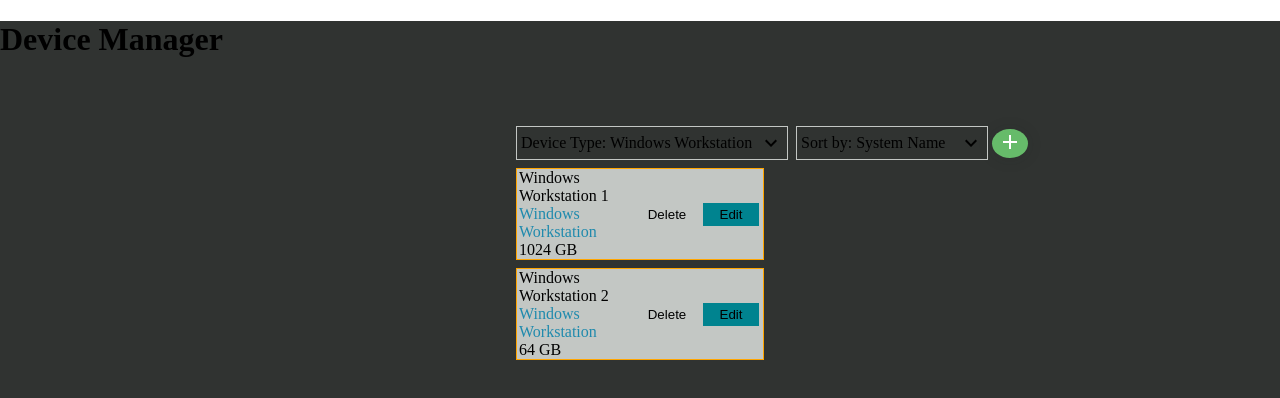
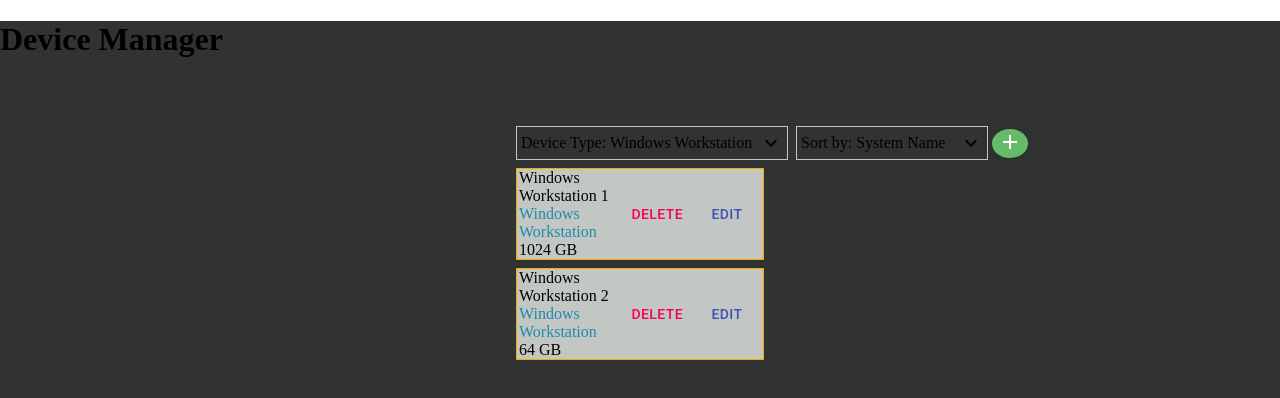
Before and after one commit to McSqueakins/devices, a React (Create React App) app: page / in a window 1280 px wide. Shown: the top 398 px of the page. Built offline with nearby package versions, Linux system fonts and the light colour scheme.

Commit message:
delete dialog skeleton exists

```diff
--- a/public/index.html
+++ b/public/index.html
@@ -20,6 +20,8 @@
       work correctly both with client-side routing and a non-root public URL.
       Learn how to configure a non-root public URL by running `npm run build`.
     -->
+    <link rel="stylesheet" href="https://fonts.googleapis.com/css?family=Roboto:300,400,500,700&display=swap" />
+    <link rel="stylesheet" href="https://fonts.googleapis.com/icon?family=Material+Icons" />
     <title>Devices</title>
   </head>
   <body>
--- a/src/dashboard/Dashboard.js
+++ b/src/dashboard/Dashboard.js
@@ -1,7 +1,10 @@
 import React, { useState } from "react";
+
+import Button from "@material-ui/core/Button";
+import { ListControls } from "./ListControls";
+import { DeleteDevice } from "./DeleteDevice";
+import { compose, prop, sortBy, toUpper, filter } from "ramda";
 import styled from "styled-components";
-import { ListControls } from "./ListControls";
-import { compose, prop, sortBy, toUpper, filter } from "ramda";
 
 const ListContainer = styled.div({
   alignContent: "center",
@@ -32,20 +35,7 @@
   alignItems: "center"
 });
 
-const StyledButton = styled.button`
-  border: none;
-  background-color: ${props => (props.cta ? "#00838f" : "transparent")};
-  cursor: pointer;
-  margin: 4px;
-  padding: 4px;
-  width: 56px;
-  :hover {
-    background-color: ${props => (props.cta ? "#006064" : "#b6bab7")};
-  }
-  :focus {
-    outline: none;
-  }
-`;
+const StyledButton = styled(Button)({ "&&": { margin: "4px" } });
 
 const types = {
   WINDOWS_WORKSTATION: "Windows Workstation",
@@ -119,8 +109,8 @@
               <ListItemText>{`${item.hdd_capacity} GB`}</ListItemText>
             </div>
             <ListItemOptionsContainer>
-              <StyledButton>Delete</StyledButton>
-              <StyledButton cta>Edit</StyledButton>
+              <DeleteDevice />
+              <StyledButton color="primary">Edit</StyledButton>
             </ListItemOptionsContainer>
           </ListItem>
         ))}
--- /dev/null
+++ b/src/dashboard/DeleteDevice.js
@@ -0,0 +1,57 @@
+import React, { useState } from "react";
+
+import Button from "@material-ui/core/Button";
+import Dialog from "@material-ui/core/Dialog";
+import DialogActions from "@material-ui/core/DialogActions";
+import DialogContent from "@material-ui/core/DialogContent";
+import DialogContentText from "@material-ui/core/DialogContentText";
+import DialogTitle from "@material-ui/core/DialogTitle";
+
+export const DeleteDevice = () => {
+  const [open, setOpen] = useState(false);
+
+  return (
+    <>
+      <Button
+        color="secondary"
+        onClick={() => {
+          setOpen(true);
+        }}
+      >
+        Delete
+      </Button>
+      <Dialog
+        open={open}
+        onClose={() => {
+          setOpen(false);
+        }}
+      >
+        <DialogTitle>{"Delete Device?"}</DialogTitle>
+        <DialogContent>
+          <DialogContentText>
+            This will delete the device permanently.
+          </DialogContentText>
+        </DialogContent>
+        <DialogActions>
+          <Button
+            onClick={() => {
+              setOpen(false);
+            }}
+            color="default"
+          >
+            Cancel
+          </Button>
+          <Button
+            onClick={() => {
+              setOpen(false);
+            }}
+            color="primary"
+            autoFocus
+          >
+            Delete
+          </Button>
+        </DialogActions>
+      </Dialog>
+    </>
+  );
+};
--- a/src/dashboard/ListControls.js
+++ b/src/dashboard/ListControls.js
@@ -1,4 +1,4 @@
-import React, { useRef, useState } from "react";
+import React, { useState } from "react";
 import styled from "styled-components";
 import { SvgIcon } from "@material-ui/core";
 import { OutsideClickHandler } from "./OutsideClickHandler";
```
